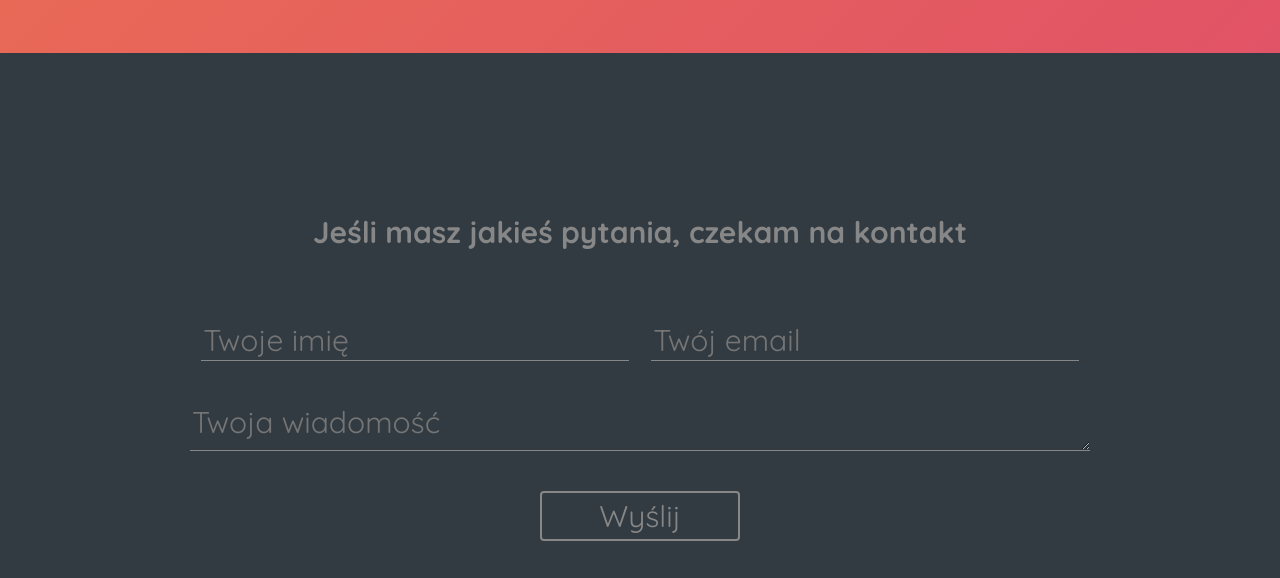
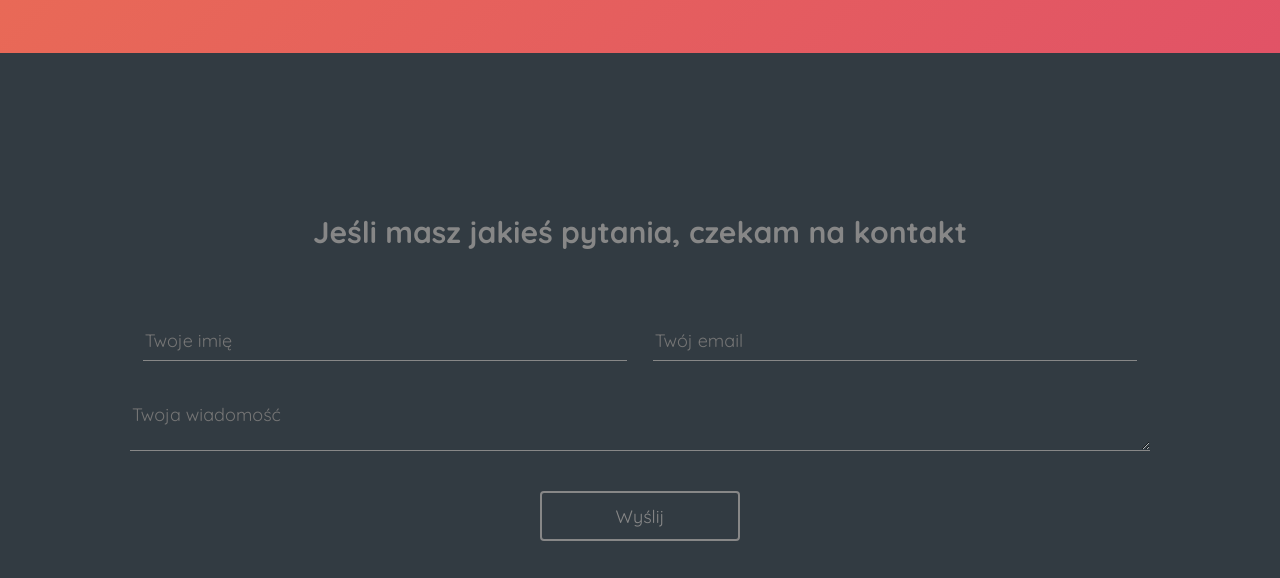
Before and after one commit to marcinswirek/res-single-page, a website: page index.html in a window 1280 px wide. Shown: the part 4095-4673 px from the top of the page. Drawn offline with nearby package versions, Linux system fonts and the light colour scheme; some packages are replaced by stand-ins of ours; a script that the page names is missing.

Commit message:
Change form contact form font-size

```diff
--- a/js/script.js
+++ b/js/script.js
@@ -26,13 +26,13 @@ $('.menu li a').on('click', function() {
   const clickMenu = '#' + $(this).attr('class');
   $('body, html').animate({
     scrollTop: $(clickMenu).offset().top
-  })
+  }, 1000)
 })
 
 $('.header-btn-link').on('click', function() {
   $('body, html').animate({
     scrollTop: $('#contact-nav').offset().top
-  })
+  }, 1000)
 })
 
 //Header button show function
--- a/sass/blocks/_footer.scss
+++ b/sass/blocks/_footer.scss
@@ -6,7 +6,7 @@ input,
 textarea {
     font-family: $quicksand;
     //padding: 20px;
-    font-size: $font-size-l;
+    font-size: $font-size-m;
 }
 
 footer {
@@ -22,7 +22,7 @@ form {
 .footer-personal-info {
     display: flex;
     justify-content: space-between;
-    width: 75%;
+    width: 85%;
 }
 
 .footer-input {
@@ -43,7 +43,7 @@ form {
 }
 
 .msg-input {
-    width: 75%;
+    width: 85%;
     margin-top: 40px;
 }
 
```
Also changed, not shown: css/main.css, 1 other file.
